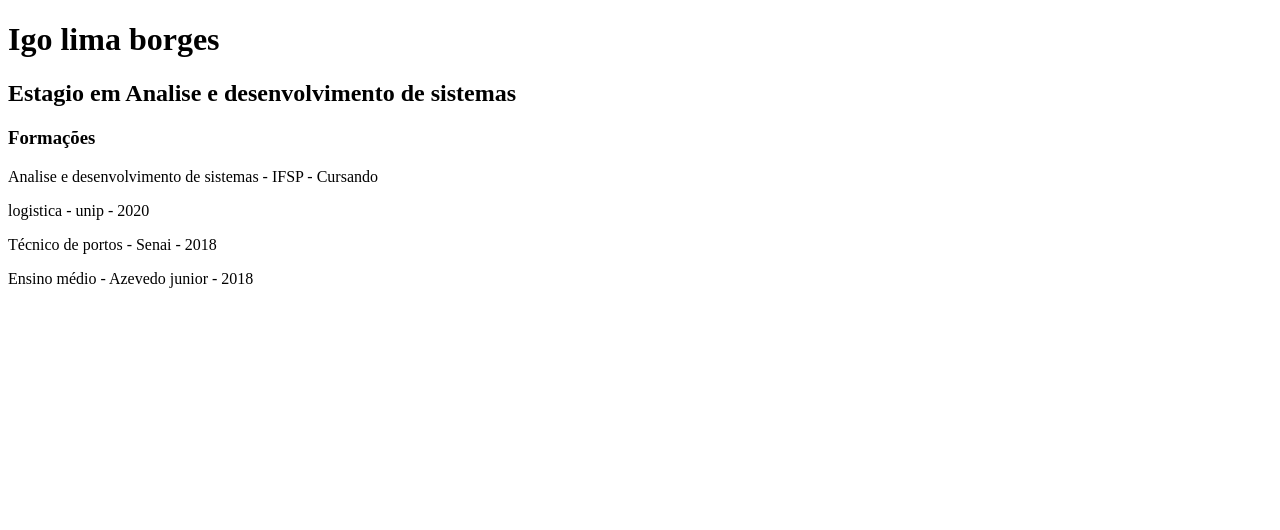
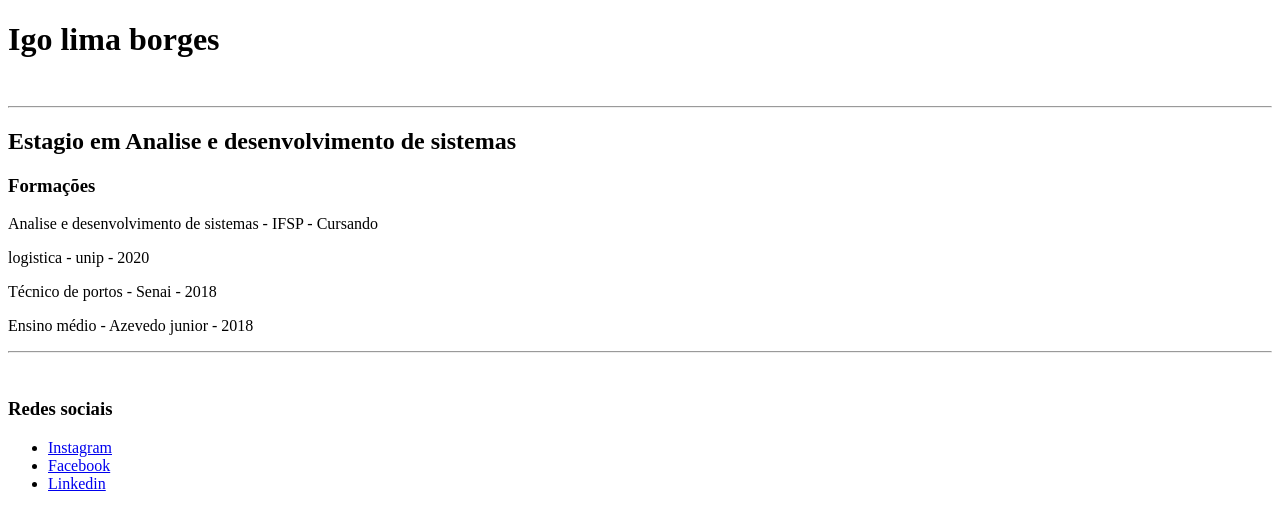
Before and after one commit to igolima16/CBTDWEB, a plain HTML site: page index.html in a window 1280 px wide. Drawn offline with Linux system fonts and the light colour scheme.

Commit message:
Update index.html

```diff
--- a/index.html
+++ b/index.html
@@ -1,10 +1,16 @@
 <!DOCTYPE html>
+
+<html>
     <head>
-    <title> Curriculo </title>
+        <meta charset="utf-8">
+        <title>Curriculo</title>
     </head>
     <body>
-    <h1> Igo lima borges </h1>
-
+        <header>
+            <h1> Igo lima borges </h1><br>
+            <hr>
+        </header>
+        <main>
         <h2>
             Estagio em Analise e desenvolvimento de sistemas
         </h2>
@@ -23,4 +29,18 @@
         <p>
             Ensino médio - Azevedo junior - 2018
         </p>
+        <hr>
+        <br>
+        <h3> Redes sociais </h3>
+        <ul>
+
+            <li><a href="https://www.instagram.com/"> Instagram</a></li>
+            <li><a href="https://www.facebook.com/?locale=pt_BR"> Facebook </a></li>
+            <li><a href="https://www.linkedin.com/login/pt?fromSignIn=true&trk=guest_homepage-basic_nav-header-signin"> Linkedin </a></li>
+        </ul>
+        </main>
+        <footer>
+
+        </footer>
     </body>
+</html>
```
Lines whose indentation alone changed are shown as unchanged.
